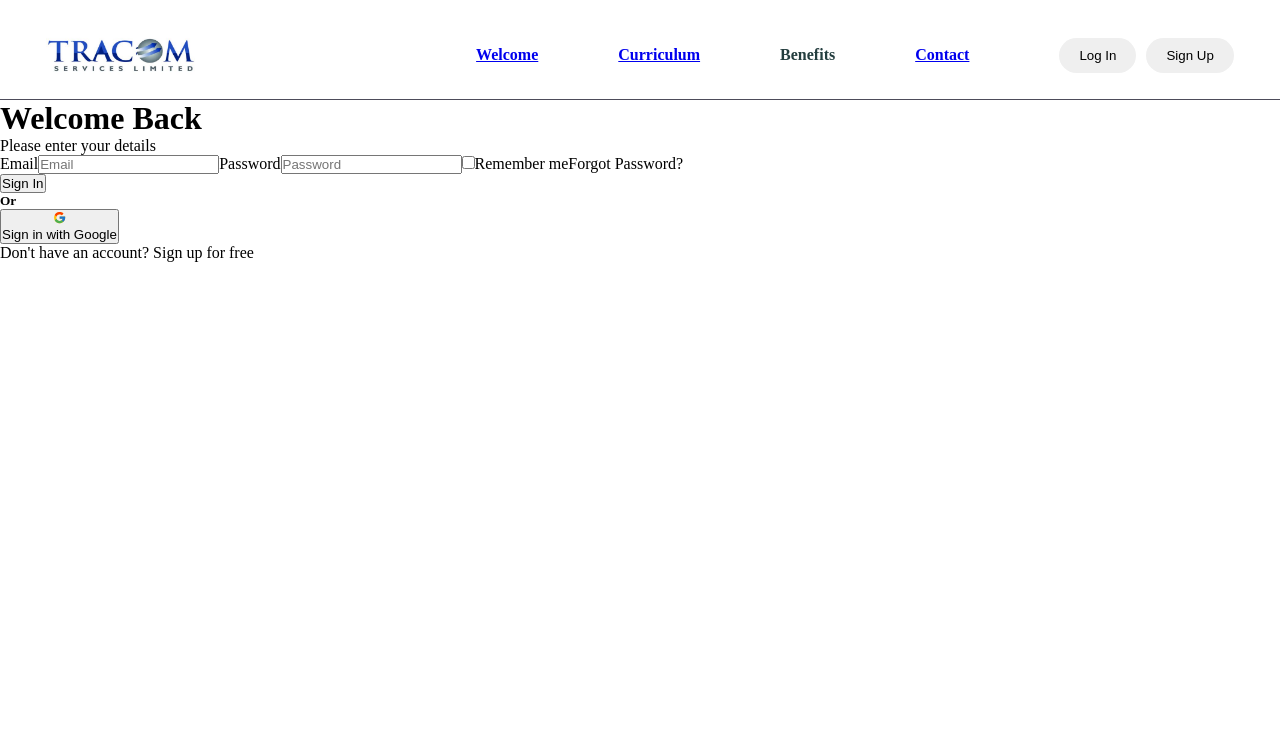
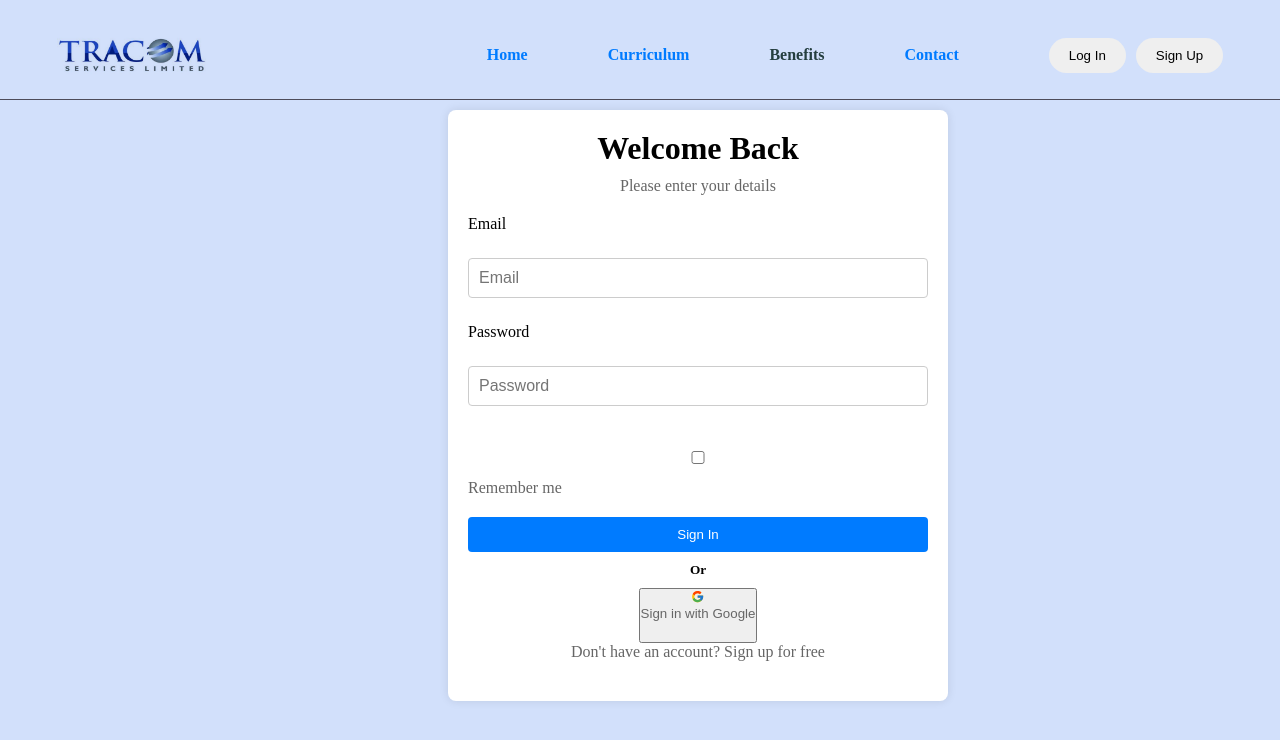
Before and after one commit to MonicahKoina/tracom-devacademy, a React (Vite) app: page /login in a window 1280 px wide. Shown: the top 740 px of the page. Built offline with nearby package versions, Linux system fonts and the light colour scheme.

Commit message:
added styling

```diff
--- a/src/App.css
+++ b/src/App.css
@@ -3,12 +3,14 @@
   padding: 0;
   box-sizing: border-box;
 }
-.App{
+body{
   background-color: rgb(210, 224, 251);
 }
 .navigation{
   height: 100px;
   border-bottom: 1px solid rgb(77, 76, 90);
+  background-color: rgb(210, 224, 251);
+
 }
 .navigation-links{
   display: flex;
@@ -51,6 +53,7 @@
   gap: 40px;
   background-color: rgb(210, 224, 251);
   padding: 60px;
+  height: 100vh;
 }
 .message{
   width: 50%;
@@ -84,16 +87,23 @@
   border-radius: 50px;
 
 }
+
 .contact{
   padding: 10px;
   border-radius: 50px;
   margin-left: 100px;
+}
+.course-head{
+  padding: 20px;
+
 }
 .courses{
   display: flex;
   /* justify-content: center; */
   align-items: center;
   margin: 20px;
+  background-color: rgb(210, 224, 251);
+  height: 80vh;
 }
 .card{
   padding: 20px;
@@ -130,5 +140,70 @@
 }
 .contact-us{
   text-align: center;
+  padding: 20px;
+  background-color: rgb(210, 224, 251);
+  height: 80vh;
+}
+.contact-form {
+  display: flex;
+  flex-direction: column;
+  width: 500px;
+  margin-left: 32%;
+}
+input {
+  border-radius: 10px;
+  font-size: 16px;
+  padding: 20px;
+  margin-top: 20px;
+  border: none;
+}
+.sign-in {
+  background: white;
+  padding: 20px;
+  border-radius: 8px;
+  box-shadow: 0 0 10px rgba(0, 0, 0, 0.1);
+  width: 500px;
+  text-align: center;
+  margin-left: 35%;
   margin-top: 10px;
+  margin-bottom: 40px;
+
 }
+h1 {
+  margin-bottom: 10px;
+}
+p {
+  margin-bottom: 20px;
+  color: #666;
+}
+label {
+  display: block;
+  margin: 10px 0 5px;
+  text-align: left;
+}
+input {
+  width: 100%;
+  padding: 10px;
+  margin-bottom: 15px;
+  border: 1px solid #ccc;
+  border-radius: 4px;
+}
+.log-in-btns {
+  margin-top: 20px;
+}
+.signin-btn {
+  background-color: #007bff;
+  color: white;
+  border: none;
+  padding: 10px;
+  border-radius: 4px;
+  cursor: pointer;
+  width: 100%;
+}
+h5 {
+  margin: 10px 0;
+}
+a {
+  color: #007bff;
+  text-decoration: none;
+}
--- a/src/App.jsx
+++ b/src/App.jsx
@@ -2,7 +2,7 @@ import React from 'react';
 import { BrowserRouter as Router, Routes, Route } from 'react-router-dom';
 import './App.css';
 import Layout from './Components/Layout';
-import Welcome from './pages/Welcome';
+import Home from './Pages/Home';
 import Curriculum from './pages/Curriculum';
 import Contact from './Pages/Contact';
 import Login from './pages/Login';
@@ -14,7 +14,7 @@ const App = () => {
         <Router>
             <Layout/>
                 <Routes>
-                    <Route path="/" element={<Welcome />} />
+                    <Route path="/" element={<Home />} />
                     <Route path="/curriculum" element={<Curriculum />} />
                     <Route path="/contact" element={<Contact />} />
                     <Route path="/login" element={<Login />} />
--- a/src/Components/Navbar.jsx
+++ b/src/Components/Navbar.jsx
@@ -7,7 +7,7 @@ const Navbar = () => {
         <div className="navigation-links">
         <img src={logo} alt="tracom" />
             <ul>
-                <li><Link to='/'>Welcome</Link></li>
+                <li><Link to='/'>Home</Link></li>
                 <li><Link to={'/curriculum'}>Curriculum</Link></li>
                 <li>Benefits</li>
                 <li><Link to={'/contact'}>Contact</Link></li>
--- a/src/Pages/Contact.jsx
+++ b/src/Pages/Contact.jsx
@@ -5,11 +5,11 @@ function Contact() {
    <div className="contact-us">
     <h1>Contact Us</h1>
     <div className="contact-form">
-    <form action="/" className='contact-form'>
+    <form action="/">
     <ul>
-          <input type="text" placeholder="Full name" />
-          <input type="text" placeholder="Email" />
-          <input type="text" placeholder="Type your message" />
+          <input type="text" placeholder="Full name" /><br/>
+          <input type="text" placeholder="Email" /><br />
+          <input type="text" placeholder="Type your message" /><br />
         </ul>
         <div class="form-button">
           <button class="btn">Send</button>
--- a/src/Pages/Curriculum.jsx
+++ b/src/Pages/Curriculum.jsx
@@ -34,8 +34,7 @@ const Curriculum = () => {
   return (
     <>
     <div className="course-head">
-      < h1 >Our curriculum</h1>
-       </div>
+      < h1 >Courses offered</h1>
       <div className="courses">
         {Cards.map((card, index) => {
           return(
@@ -52,6 +51,7 @@ const Curriculum = () => {
           );
         })}
       </div>
+      </div>
     </>
   );
 };
--- a/src/Pages/Welcome.jsx
+++ b/src/Pages/Home.jsx
@@ -1,6 +1,6 @@
 import React from "react";
 import profile1 from '../assets/trcm.jpeg'
-const Welcome = () => {
+const Home = () => {
     return (
         <div className="welcome">
             <div className="message">
@@ -16,4 +16,4 @@ const Welcome = () => {
      );
 }
 
-export default Welcome;
+export default Home;
--- a/src/Pages/Login.jsx
+++ b/src/Pages/Login.jsx
@@ -43,10 +43,9 @@ function Login() {
             checked={remember}
             onChange={() => setRemember(!remember)}
           />
-          Remember me
+          <p>Remember me</p>
         </label>
 
-        <span>Forgot Password?</span>
 
         <div className="log-in-btns">
           <button className="signin-btn">Sign In</button>
```
